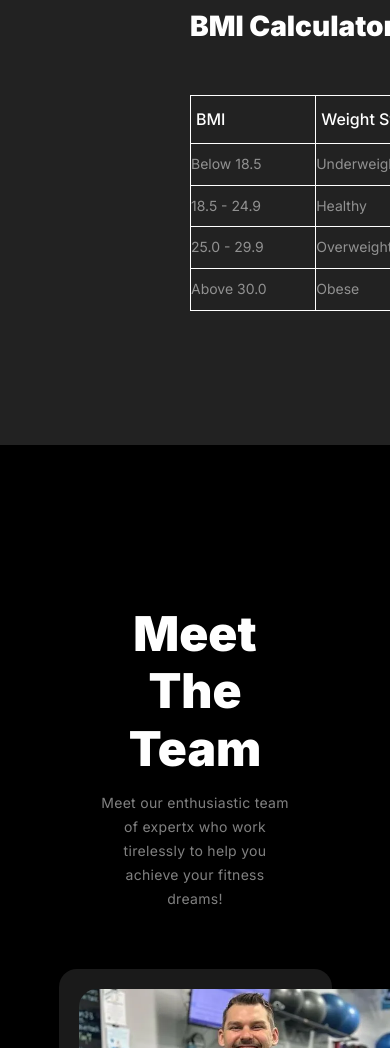
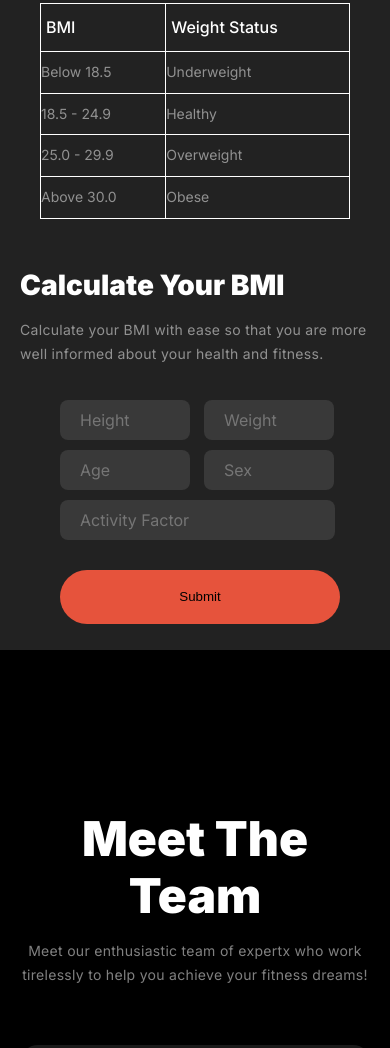
Before and after one commit to RafatH0ssain/WorkWave-Website, a plain HTML site: page index.html in a window 390 px wide. Shown: the part 3834-4882 px from the top of the page. Drawn offline with Linux system fonts and the light colour scheme; a web font is replaced by a local one.

Commit message:
updated responsive section

```diff
--- a/style.css
+++ b/style.css
@@ -925,4 +925,57 @@ footer {
         margin-left: 7px;
         width: 90%;
     }
+    .banner-4-text p {
+        padding-bottom: 20px;
+    }
+    .bmi-box {
+        margin-top: 20px;
+        display: block;
+        width: 100%;
+        align-items: center;
+        height: auto;
+        padding-bottom: 100px;
+    }
+    .bmi-box-left {
+        width: 100%;
+        padding-top: 10px;
+        margin-top: 0px;
+        margin-left: 40px;
+    }
+    .bmi-box-right {
+        width: 90%;
+        padding-top: 50px;
+        margin-top: 0px;
+        margin-left: 20px;
+    }
+    .bmi-form {
+        margin-left: 40px;
+    }
+    .bmi-box-right input[type="Height"], input[type="Age"], input[type="Sex"], input[type="Weight"] {
+        width: 110px;
+    }
+    .bmi-box-right input[type="Activity"] {
+        width: 255px;
+    }
+    .submit-button {
+        width: 280px;
+    }
+    .banner-5 {
+        display: block;
+        width: 100%;
+    }
+    .banner-5-textbox {
+        display: block;
+        width: 90%;
+    }
+    .banner-5-picsbox {
+        width: 90%;
+        height: auto;
+        padding-bottom: 15px;
+    }
+    .banner-5-gridbox {
+        grid-template-columns: 1fr;
+        padding: 0;
+        padding-top: 15px;
+    }
 }
```
